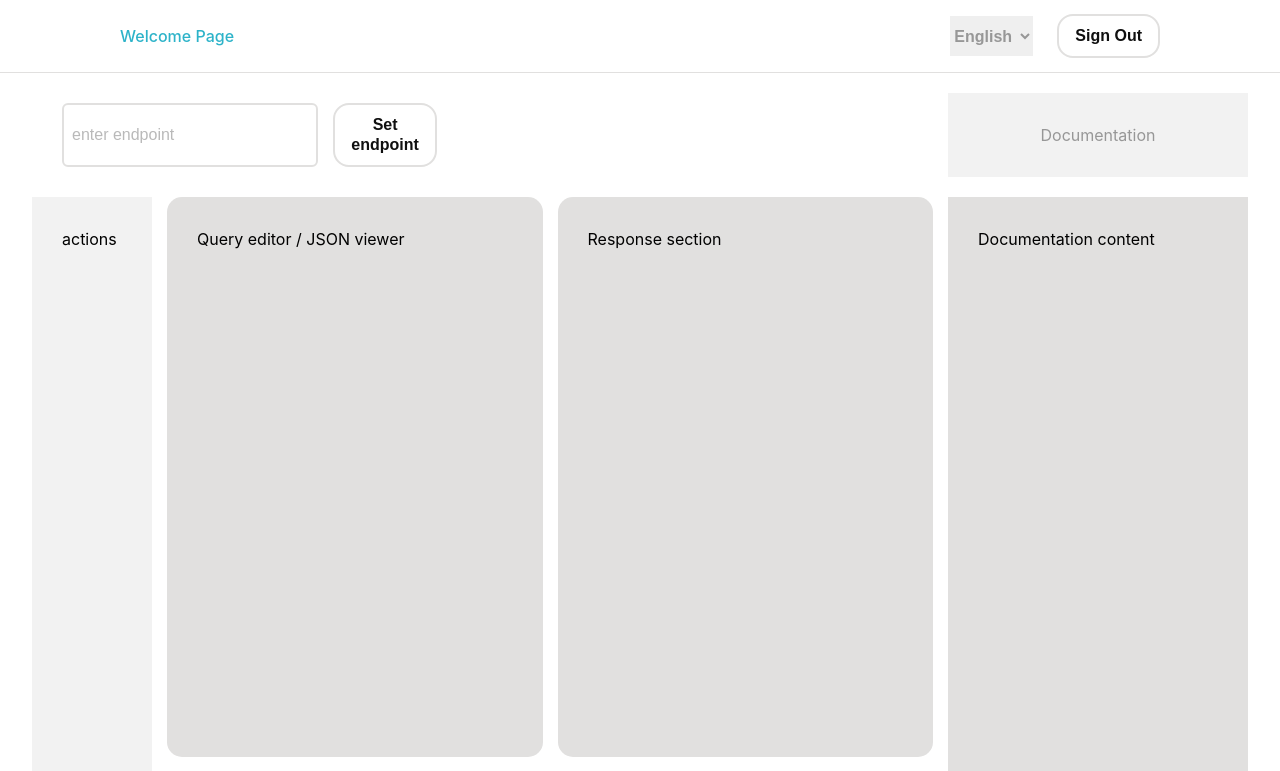
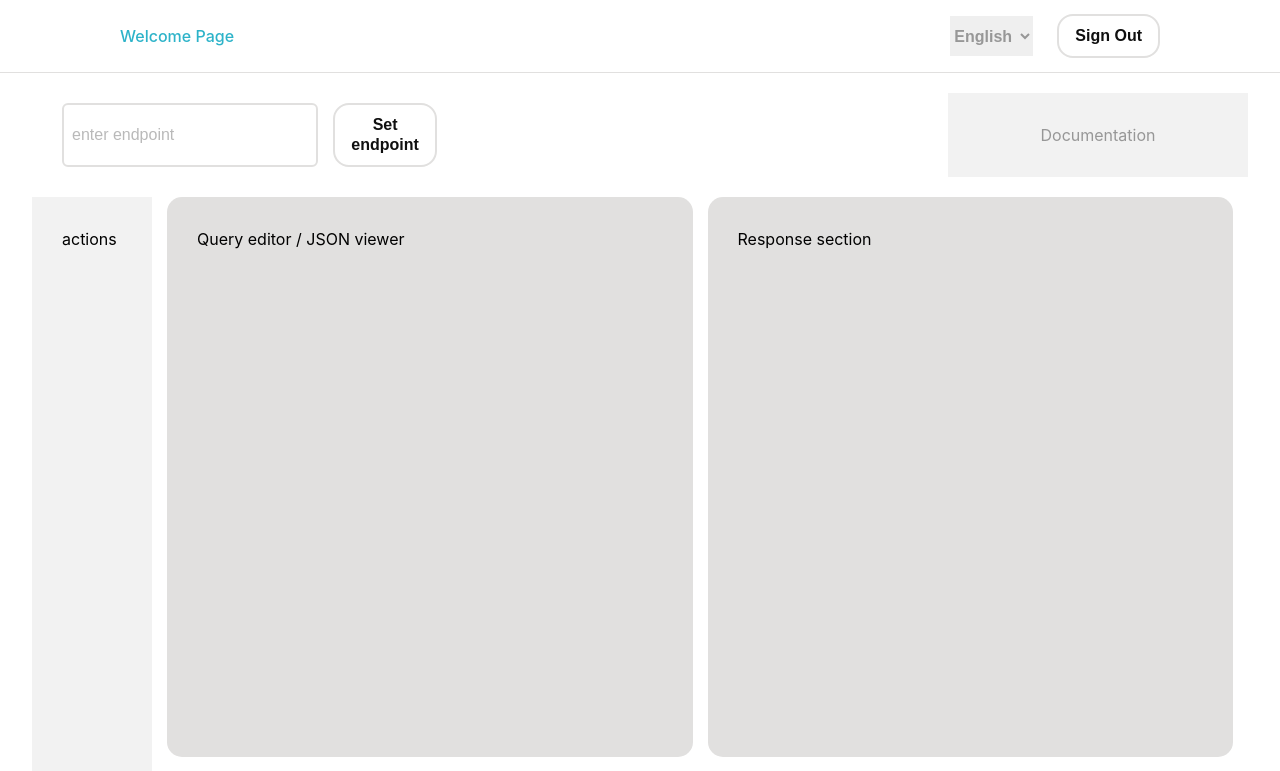
Before and after one commit to petro1909/graphiql-app, a React (Vite) app: page /gpaphiql in a window 1280 px wide. Shown: the top 771 px of the page. Built offline with nearby package versions, Linux system fonts and the light colour scheme.

Commit message:
feat: separate main-page to components

```diff
--- /dev/null
+++ b/src/components/actionsPanel/actionsPanel.module.scss
@@ -0,0 +1,13 @@
+@use '../../helpers/variables.scss' as *;
+@import '../../helpers/mixins';
+
+.actions {
+  grid-row: 1/3;
+  height: auto;
+  padding: 30px;
+  background-color: $color-gray-light;
+  @include _768 {
+    grid-column: 1/3;
+    grid-row: 2/3;
+  }
+}
--- /dev/null
+++ b/src/components/actionsPanel/actionsPanel.tsx
@@ -0,0 +1,5 @@
+import classes from './actionsPanel.module.scss';
+
+export const ActionsPanel: React.FC = () => {
+  return <aside className={classes.actions}>actions</aside>;
+};
--- /dev/null
+++ b/src/components/documentationSection/documentationSection.tsx
@@ -0,0 +1,5 @@
+import classes from '../../pages/main/mainPage.module.scss';
+
+export const DocumentationSection: React.FC = () => {
+  return <div className={classes.documentationContent}>Documentation content</div>;
+};
--- a/src/components/header/header.module.scss
+++ b/src/components/header/header.module.scss
@@ -2,6 +2,7 @@
 @import '../../helpers/mixins';
 
 .header {
+  z-index: 2;
   position: sticky;
   top: 0;
   background-color: #ffffff;
--- /dev/null
+++ b/src/components/headersEditor/headersEditor.tsx
@@ -0,0 +1,5 @@
+import classes from '../../pages/main/mainPage.module.scss';
+
+export const HeadersEditor: React.FC = () => {
+  return <div className={classes.sandBoxHeaders}>Headers editor section</div>;
+};
--- /dev/null
+++ b/src/components/queryEditor/queryEditor.tsx
@@ -0,0 +1,5 @@
+import classes from '../../pages/main/mainPage.module.scss';
+
+export const QueryEditor: React.FC = () => {
+  return <div className={classes.sandBoxRequest}>Query editor / JSON viewer</div>;
+};
--- /dev/null
+++ b/src/components/responseSection/responceSection.tsx
@@ -0,0 +1,5 @@
+import classes from '../../pages/main/mainPage.module.scss';
+
+export const ResponseSection: React.FC = () => {
+  return <div className={classes.sandBoxResponce}>Response section</div>;
+};
--- /dev/null
+++ b/src/components/varsEditor/varsEditor.tsx
@@ -0,0 +1,5 @@
+import classes from '../../pages/main/mainPage.module.scss';
+
+export const VarEditor: React.FC = () => {
+  return <div className={classes.sandBoxVars}>Variables editor section</div>;
+};
--- a/src/pages/main/mainPage.module.scss
+++ b/src/pages/main/mainPage.module.scss
@@ -1,9 +1,5 @@
 @use '../../helpers/variables.scss' as *;
 @import '../../helpers/mixins';
-
-.main {
-  margin-bottom: 60px;
-}
 
 .mainTop {
   width: 95%;
@@ -25,6 +21,10 @@
   padding: 30px;
   display: flex;
   gap: 15px;
+
+  @include _768 {
+    flex-wrap: wrap;
+  }
 }
 
 .documentation {
@@ -34,7 +34,7 @@
     width: 300px;
     text-align: center;
     background-color: $color-gray-light;
-    color: $color-gray-dark;
+    color: $color-black;
     cursor: pointer;
 
     &:hover {
@@ -47,7 +47,7 @@
   &Disabled {
     box-sizing: border-box;
     padding: 30px;
-    width: 400px;
+    width: 300px;
     text-align: center;
     background-color: $color-gray-light;
     color: $color-gray-dark;
@@ -57,13 +57,13 @@
   &Content {
     grid-row: 1/3;
     grid-column: 4/5;
-    width: 400px;
+    width: 300px;
     padding: 30px;
     background-color: $color-gray;
 
-    @include _992 {
+    @include _768 {
       grid-row: 1/2;
-      grid-column: 1/3;
+      grid-column: 1/2;
       width: 100%;
     }
   }
@@ -77,41 +77,51 @@
   width: 95%;
   margin: auto;
   display: grid;
-  /*на grid-template-columns нужен динамический стиль - если документация видна (по условию) - последняяя колонка 300px*/
-  grid-template-columns: 120px 1fr 1fr 300px /* 300px */;
+  grid-template-columns: 120px 1fr 1fr 0;
   grid-gap: 15px;
   overflow-x: hidden;
 
-  @include _992 {
-    grid-template-columns: 120px 1fr;
+  @include _768 {
+    grid-template-columns: 1fr;
   }
 
   &Request,
   &Responce,
   &Vars,
-  &Json {
+  &Headers {
     min-height: 500px;
     padding: 30px;
     background-color: $color-gray;
     border-radius: 15px;
-    @include _992 {
+    @include _768 {
       grid-column: 1/3;
     }
   }
 
   &Vars,
-  &Json {
+  &Headers {
     min-height: 200px;
+  }
+
+  & .documentationContent {
+    height: 0;
+    padding: 0;
+    font-size: 0;
   }
 }
 
-.actions {
-  grid-row: 1/3;
-  height: auto;
-  padding: 30px;
-  background-color: $color-gray-light;
-  @include _992 {
-    grid-column: 1/3;
-    grid-row: 2/3;
+.visibleDocs {
+  grid-template-columns: 120px 1fr 1fr 300px;
+
+  & .documentationContent {
+    width: 100vw;
+    height: auto;
+    padding: 30px;
+    line-height: auto;
+    font-size: 16px;
+  }
+
+  @include _768 {
+    grid-template-columns: 120px 1fr;
   }
 }
--- a/src/pages/main/mainPage.tsx
+++ b/src/pages/main/mainPage.tsx
@@ -1,13 +1,20 @@
 import { useLocale } from '@localization/useLocale';
 import { Input } from '@components/input/input';
 import { Button } from '@components/button/button';
+import { ActionsPanel } from '@components/actionsPanel/actionsPanel';
+import { QueryEditor } from '@components/queryEditor/queryEditor';
+import { ResponseSection } from '@components/responseSection/responceSection';
+import { DocumentationSection } from '@components/documentationSection/documentationSection';
+import { VarEditor } from '@components/varsEditor/varsEditor';
+import { HeadersEditor } from '@components/headersEditor/headersEditor';
 import classes from './mainPage.module.scss';
+import classNames from 'classnames';
 
 export function MainPage() {
   const { language } = useLocale();
   const placeholder = language.strings.endpointPlaceholder;
-  const isDisabled = false;
-  const docBtnStyle = isDisabled ? classes.documentationDisabled : classes.documentationBtn;
+  const isDocsShown = false;
+  const docBtnStyle = isDocsShown ? classes.documentationBtn : classes.documentationDisabled;
   return (
     <main className={classes.main}>
       <section className={classes.mainTop}>
@@ -15,17 +22,15 @@ export function MainPage() {
           <Input placeholder={placeholder}></Input>
           <Button mode="light">{language.strings.setEndpoint}</Button>
         </div>
-        <div className={docBtnStyle} data-disabled={isDisabled}>
-          {language.strings.doc}
-        </div>
+        <div className={docBtnStyle}>{language.strings.doc}</div>
       </section>
-      <section className={classes.sandBox}>
-        <aside className={classes.actions}>actions</aside>
-        <div className={classes.sandBoxRequest}>Query editor / JSON viewer</div>
-        <div className={classes.sandBoxResponce}>Response section</div>
-        <div className={classes.documentationContent}>Documentation content</div>
-        <div className={classes.sandBoxVars}>Variables editor section</div>
-        <div className={classes.sandBoxJson}>Headers editor section</div>
+      <section className={classNames(classes.sandBox, isDocsShown ? classes.visibleDocs : '')}>
+        <ActionsPanel />
+        <QueryEditor />
+        <ResponseSection />
+        <DocumentationSection />
+        <VarEditor />
+        <HeadersEditor />
       </section>
     </main>
   );
```
